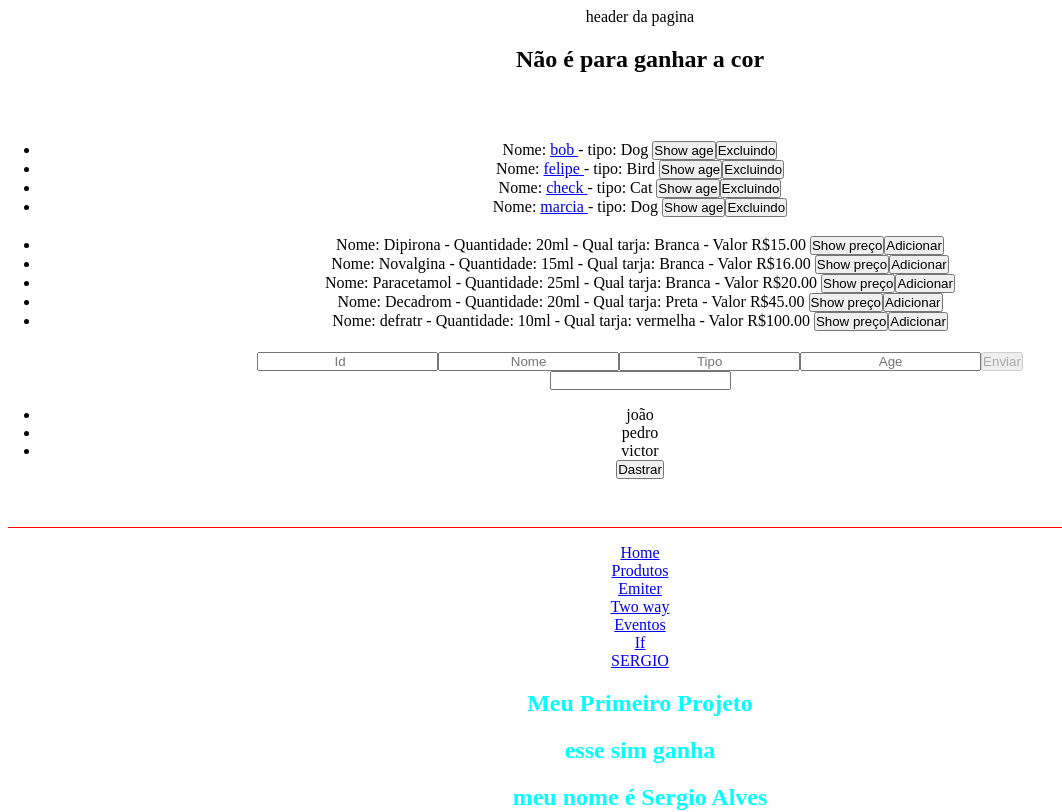
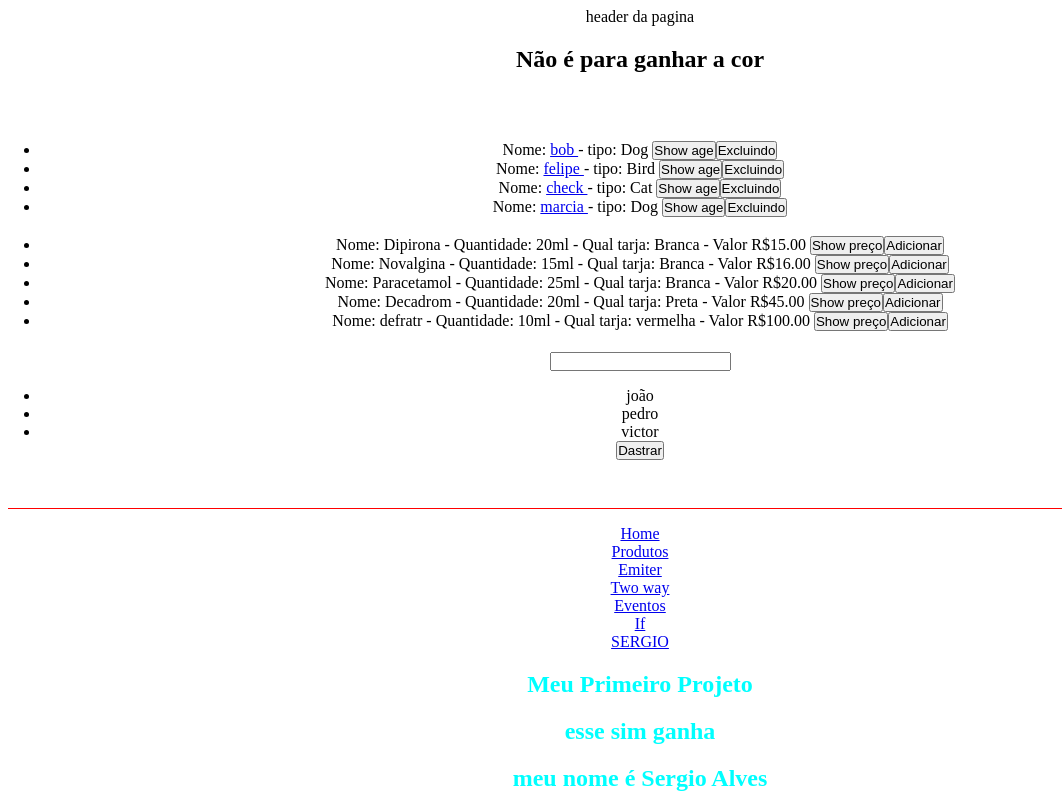
Before and after one commit to Sergio81alves/comeco-no-angular, an Angular app: page / in a window 1280 px wide. Shown: the top 812 px of the page, without its empty margins (0-1062 px from the left). Built offline with nearby package versions, Linux system fonts and the light colour scheme; data requests are answered from the project's data file.

Commit message:
retirando formulario

```diff
--- a/src/app/components/list-render/list-render.component.html
+++ b/src/app/components/list-render/list-render.component.html
@@ -20,14 +20,6 @@
     </ul>
     <h1> {{mostPreco}} </h1>
 
-    <form method="post" #frm="ngForm" (ngSubmit)="criar(frm)">
-        <input type="number" [(ngModel)]="contato.id" name="id" placeholder="Id">
-        <input type="text" [(ngModel)]="contato.nome" name="nome" placeholder="Nome" required>
-        <input type="text" [(ngModel)]="contato.tipo" name="tipo" placeholder="Tipo" required>
-        <input type="text" [(ngModel)]="contato.age" name="age" placeholder="Age" required>
-        <button type="submit" [disabled]="frm.invalid">Enviar</button>
-
-    </form>
 
     <input type="text" [(ngModel)]=" mostrarItem">
     <ul>
--- a/src/app/components/list-render/list-render.component.ts
+++ b/src/app/components/list-render/list-render.component.ts
@@ -49,8 +49,7 @@ export class ListRenderComponent implements OnInit {
 
 
   ngOnInit(): void {
-    this.contato = {};
-    this.contatos = Array<any>;
+
   }
 
 
@@ -74,19 +73,7 @@ export class ListRenderComponent implements OnInit {
     this.listService.pegarTudo().subscribe((produtos) => this.produtos = produtos)
   }
 
-  contatos = Array<any>;
-  contato: any;
 
-  criar(frm: FormGroup){
-    this.listService.criar(this.contato).subscribe((item) => {
-      this.items.push(this.items);
-
-      frm.reset
-    });
-  }
-  item(item: any) {
-    throw new Error('Method not implemented.');
-  }
   adiciona(animais: Animal[]){
 
   }
```
